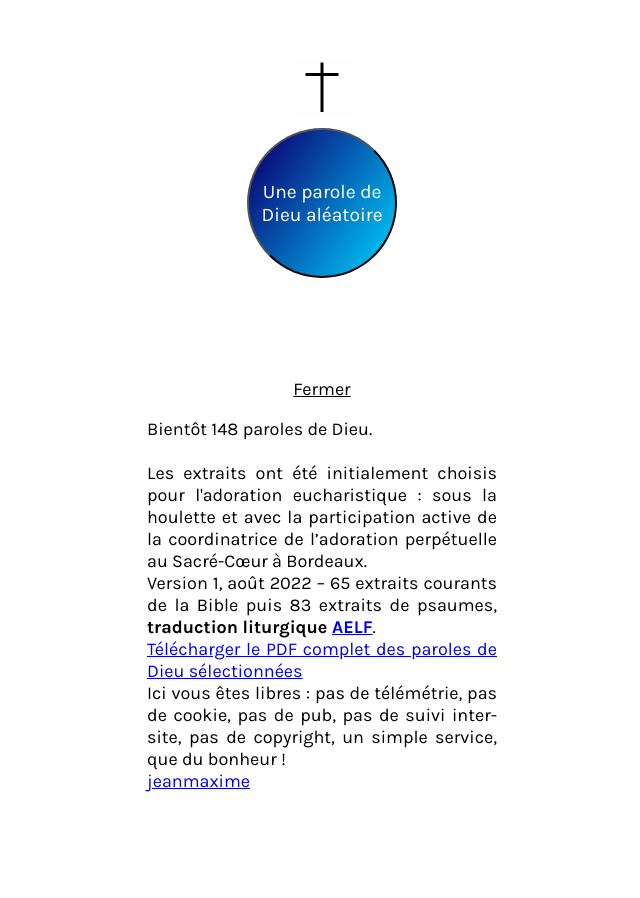
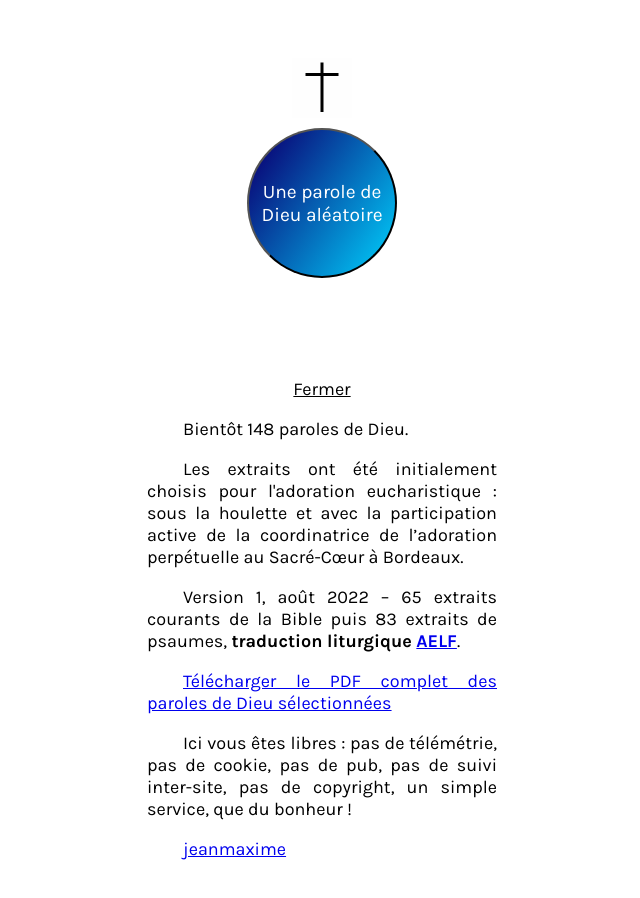
Before and after one commit to jmcob/uneparole.love, a Vue app: page / in a window 1280 px wide. Both pictures are taken after a click on the element "À propos". Shown: the top 898 px of the page, without its empty margins (318-958 px from the left). Before the commit the page ends 868 px from the top, so only its background shows below. Built offline with nearby package versions, Linux system fonts and the light colour scheme; a web font is replaced by a local one.

Commit message:
indentation a propos

```diff
--- a/src/App.vue
+++ b/src/App.vue
@@ -19,25 +19,29 @@
       <br /><br />
       <div id="about" v-if="aboutClick">
         <p class="fermer" @click="toggleAbout()">Fermer</p>
+        <p>Bientôt 148 paroles de Dieu.</p>
         <p>
-          Bientôt 148 paroles de Dieu. <br /><br />
           Les extraits ont été initialement choisis pour l'adoration
           eucharistique : sous la houlette et avec la participation active de la
           coordinatrice de l’adoration perpétuelle au Sacré-Cœur à Bordeaux.
-          <br />
+        </p>
+        <p>
           Version 1, août 2022 – 65 extraits courants de la Bible puis 83
           extraits de psaumes,
           <strong>traduction liturgique <a href="aelf.org">AELF</a></strong
-          >. <br />
+          >.
+        </p>
+        <p>
           <a href="http://www.uneparole.love/pains/pains-de-vie.pdf"
             >Télécharger le PDF complet des paroles de Dieu sélectionnées</a
           >
-          <br />
+        </p>
+        <p>
           Ici vous êtes libres : pas de télémétrie, pas de cookie, pas de pub,
           pas de suivi inter-site, pas de copyright, un simple service, que du
           bonheur !
-          <br /><a href="http://jmxi.art">jeanmaxime</a>
         </p>
+        <p><a href="http://jmxi.art">jeanmaxime</a></p>
       </div>
       <div v-else><p class="about" @click="toggleAbout()">À propos</p></div>
     </div>
@@ -384,6 +388,7 @@ Telle est la volonté de mon Père : que celui qui voit le Fils et croit en lui
 #about {
   font-family: "Karla", sans-serif;
   font-size: large;
+  text-indent: 2em;
 }
 #uneparole {
   text-indent: 2em;
@@ -400,6 +405,7 @@ Telle est la volonté de mon Père : que celui qui voit le Fils et croit en lui
   text-decoration: underline;
   text-align: center;
   font-family: "Karla", sans-serif;
+  text-indent: 0;
 }
 .button {
   width: 150px;
```
